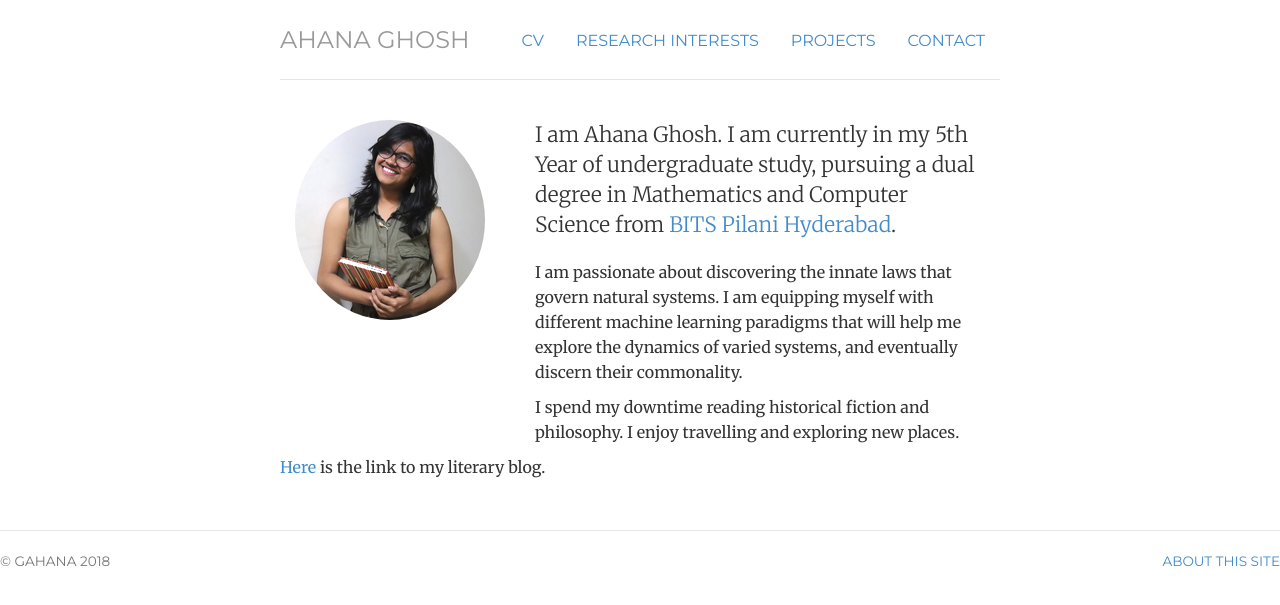
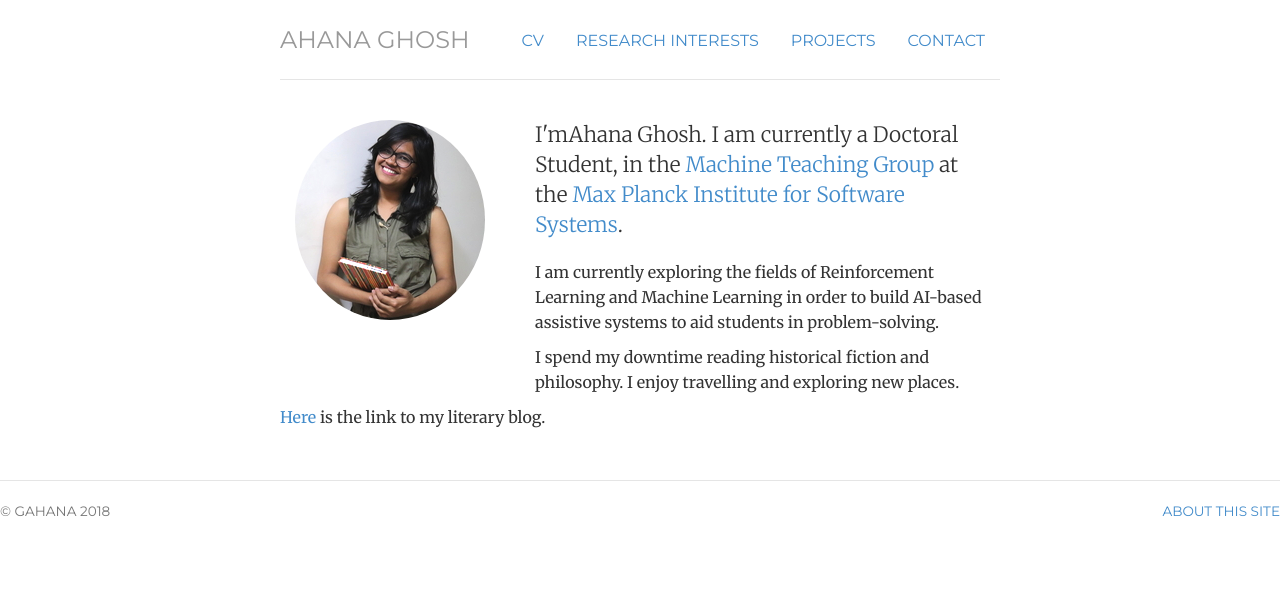
Before and after one commit to ahana204/ahana204.github.io, a Jekyll site: the page built from index.html, in a window 1280 px wide. Shown: the top 605 px of the page. Built offline with Jekyll 4.4.1, drawn with Linux system fonts in a browser that asks for light colours.

Commit message:
Update index.html

```diff
--- a/index.html
+++ b/index.html
@@ -6,7 +6,7 @@
 projects: passive
 notes: passive
 contact: passive
-description: Ahana Ghosh | Student | Passionate.Curious.Philosophile.
+description: Ahana Ghosh | Doctoral Student | Curiously Passionate Philosophile.
 ---
 <!-- <div class="jumbotron"> -->
 <div class="row marketing">
@@ -14,8 +14,8 @@
 	<img  class="img-circle avatar" alt="Ahana Ghosh" src="img/ahana_new.png">
 	</div>
 	<div itemscope itemtype="http://data-vocabulary.org/Person" class="col-sm-8">
-	<p class="lead">I am <span itemprop="name">Ahana Ghosh.</span> I am currently in my 5th Year of undergraduate study, pursuing a dual degree in Mathematics and Computer Science from <a href="http://www.bits-pilani.ac.in/hyderabad/">BITS Pilani Hyderabad</a>.</p>
-	<p>I am passionate about discovering the innate laws that govern natural systems. I am equipping myself with different machine learning paradigms that will help me explore the dynamics of varied systems, and eventually discern their commonality.
+	<p class="lead">I'm<span itemprop="name">Ahana Ghosh.</span> I am currently a Doctoral Student, in the <a href="https://machineteaching.mpi-sws.org/index.html">Machine Teaching Group</a> at the <a href="https://www.mpi-sws.org/">Max Planck Institute for Software Systems</a>.</p>
+	<p>I am currently exploring the fields of Reinforcement Learning and Machine Learning in order to build AI-based assistive systems to aid students in problem-solving.
 </p>
 		<p>I spend my downtime reading historical fiction and philosophy. I enjoy travelling and exploring new places.</p>
 </div>
```
